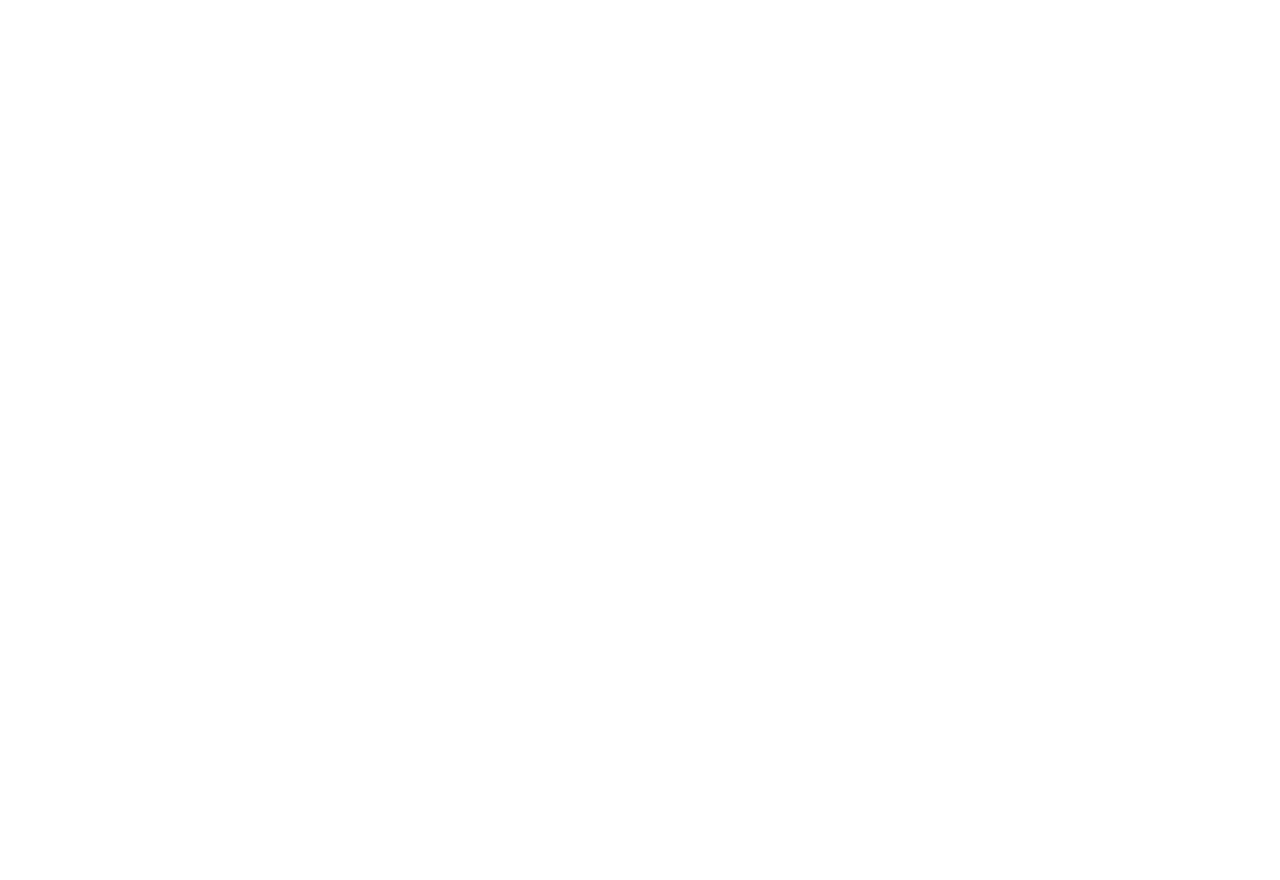
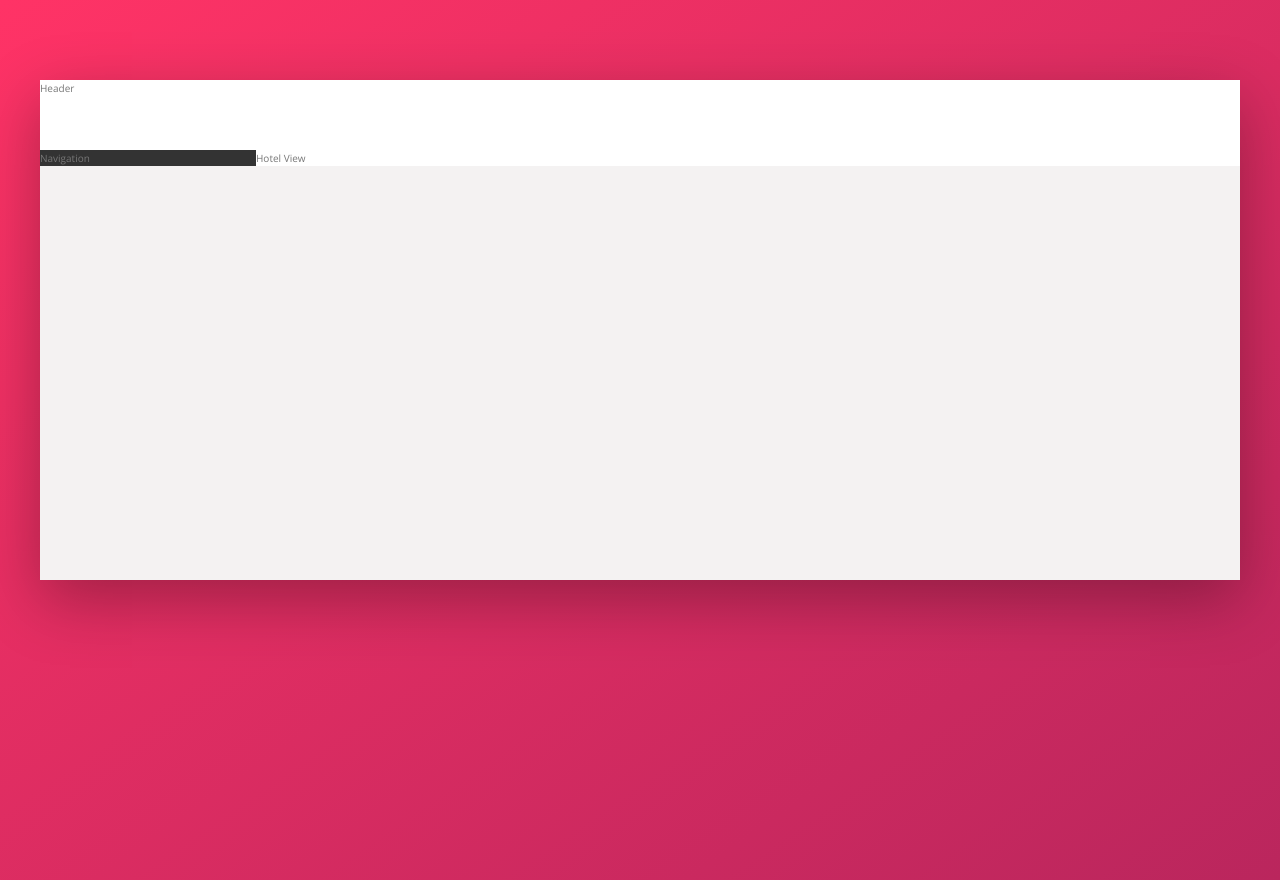
Before and after one commit to jalonso12/Tripo-Frontend, a website: page index.html in a window 1280 px wide. Before the commit the page ends 800 px from the top, so only its background shows below. Drawn offline with nearby package versions, Linux system fonts and the light colour scheme.

Commit message:
Basic Layout
- Created basic necessary elements for web page.

- Added some style to organize as desired.

```diff
--- a/index.html
+++ b/index.html
@@ -13,5 +13,13 @@
 
     <title>Tripo &mdash; Your all-in-one booking app</title>
   </head>
-  <body></body>
+  <body>
+    <div class="container">
+      <header class="header">Header</header>
+      <div class="content">
+        <nav class="sidebar">Navigation</nav>
+        <main class="hotel-view">Hotel View</main>
+      </div>
+    </div>
+  </body>
 </html>
--- /dev/null
+++ b/sass/_base.scss
@@ -0,0 +1,49 @@
+:root {
+  --clr-primary-light: #ff3366;
+  --clr-primary: #eb2f64;
+  --clr-primary-dark: #ba265d;
+
+  --clr-grey-light-2: #f4f2f2;
+  --clr-grey-light-3: #f0eeee;
+  --clr-grey-light-4: #ccc;
+
+  --clr-grey-dark-1: #333;
+  --clr-grey-dark-2: #777;
+  --clr-grey-dark-3: #999;
+  --clr-grey-light-1: #faf9f9;
+
+  --shadow-dark: 0 2rem 6rem rgba(0, 0, 0, 0.3);
+}
+
+* {
+  margin: 0;
+  padding: 0;
+}
+
+*,
+*::before,
+*::after {
+  box-sizing: inherit;
+}
+
+html {
+  font-size: 62.5%;
+  box-sizing: border-box;
+}
+
+body {
+  font-family: 'Open Sans', sans-serif;
+  color: var(--clr-grey-dark-2);
+
+  min-height: 100vh;
+
+  font-weight: 400;
+  line-height: 1.6;
+  background-image: linear-gradient(
+    to right bottom,
+    var(--clr-primary-light),
+    var(--clr-primary-dark)
+  );
+  background-size: cover;
+  background-repeat: no-repeat;
+}
--- /dev/null
+++ b/sass/_layout.scss
@@ -0,0 +1,29 @@
+.container {
+  min-height: 50rem;
+  max-width: 120rem;
+  margin: 8rem auto;
+  box-shadow: var(--shadow-dark);
+  background-color: var(--clr-grey-light-2);
+}
+
+.header {
+  height: 7rem;
+  border-bottom: var(--clr-grey-light-2);
+  background-color: #fff;
+}
+
+.content {
+  display: flex;
+}
+
+.sidebar {
+  background-color: var(--clr-grey-dark-1);
+
+  flex: 0 0 18%; // 0 -> no-grow | 0 -> no-shrink | 18% -> basis
+}
+
+.hotel-view {
+  flex: 1; // Element grows as much as it can
+
+  background-color: #fff;
+}
--- a/sass/main.scss
+++ b/sass/main.scss
@@ -1,17 +1,4 @@
-/*
-COLORS
-
-Primary: #eb2f64
-Primary light: #FF3366
-Primary dark: #BA265D
-
-Grey light 1: #faf9f9
-Grey light 2: #f4f2f2
-Grey light 3: #f0eeee
-Grey light 4: #ccc
-
-Grey dark 1: #333
-Grey dark 2: #777
-Grey dark 3: #999
-
-*/
+@import './base';
+@import './layout';
+@import './components';
+@import './abstract/variables';
```
Also changed, not shown: package.json (+3 -4 lines), sass/abstract/_variables.scss (added, +17 -0 lines), css/style.css, sass/_components.scss (added), 1 other file.
